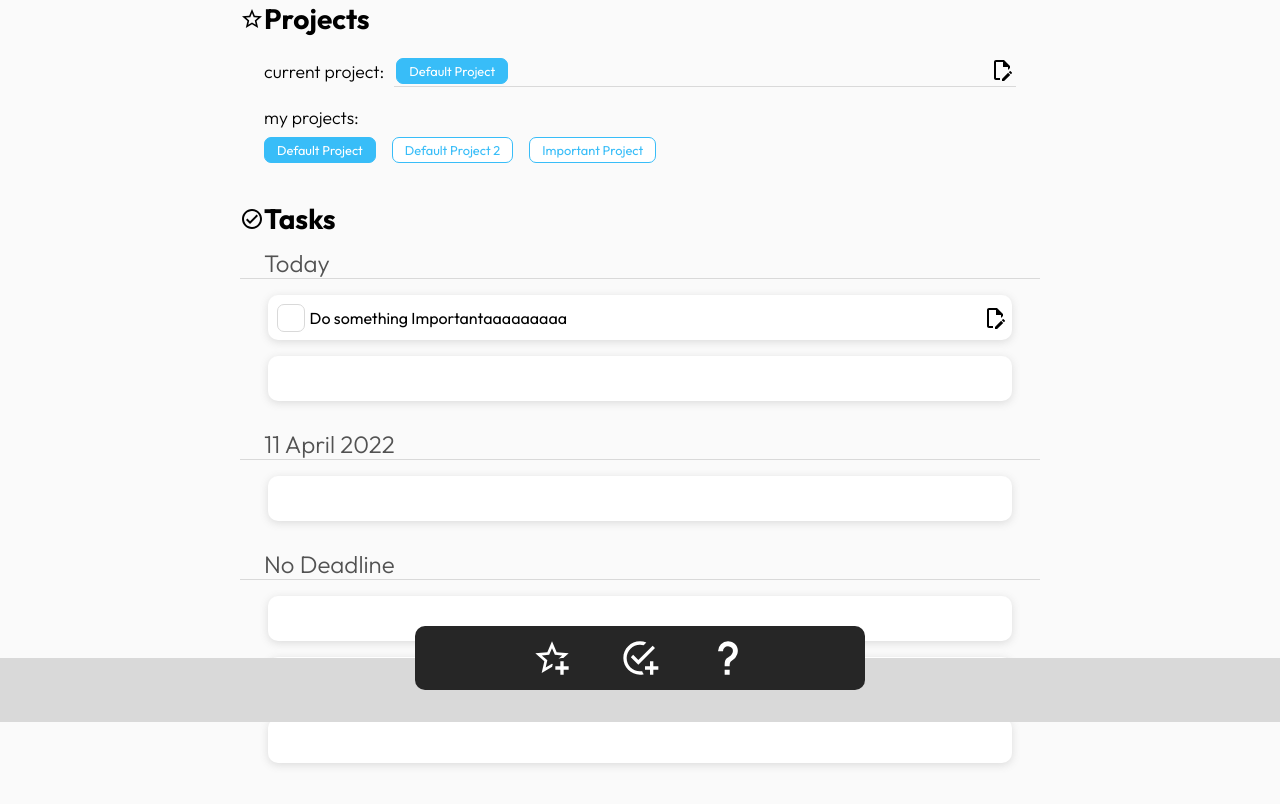
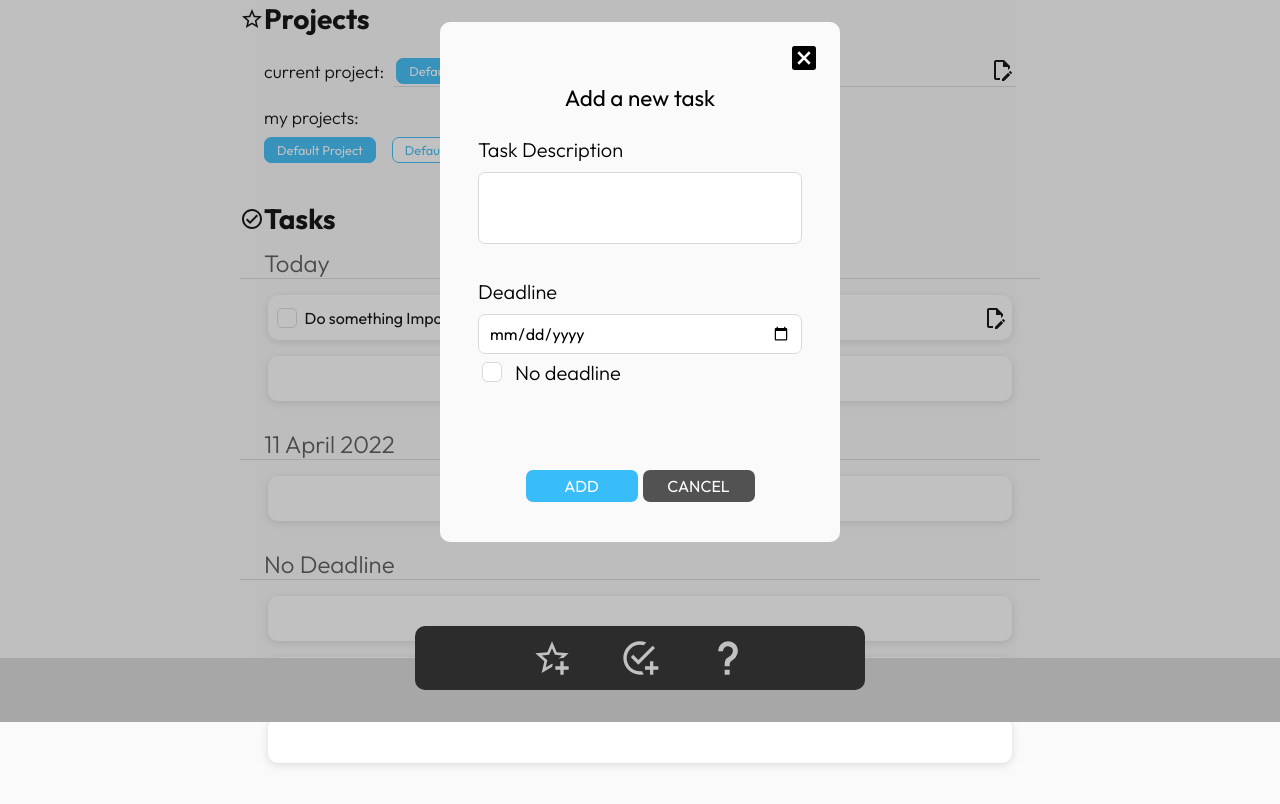
Before and after one commit to RobertAlexBarbu/to-do-app, a website built with webpack: page dist/index.html in a window 1280 px wide. Both pictures are taken after a click on the element 640 px from the left and 736 px from the top of the page. Shown: the part 78-882 px from the top of the page. Built offline with nearby package versions, Linux system fonts and the light colour scheme.

Commit message:
Create add task modal

```diff
--- /dev/null
+++ b/src/addTaskModal.js
@@ -0,0 +1,38 @@
+
+export default function addTaskModal() {
+
+    const addTasktModal = document.querySelector(".add-task-modal");
+
+    /* the form control */
+    const inputTaskDescription = document.querySelector("#task-description");
+
+    // stop propagation
+    const addTaskForm = document.querySelector(".add-task-form");
+    addTaskForm.addEventListener("click", (event) => {
+      event.stopPropagation();
+    });
+
+    /* Open */
+    const addTaskIcon = document.querySelector(".add-task");
+    addTaskIcon.addEventListener("click", () => {
+      addTasktModal.classList.add("visible");
+      inputTaskDescription.value = "";
+      addTaskForm.classList.add("active");
+    });
+
+    /* Close */
+
+    function closeAddTaskModal() {
+      addTasktModal.classList.remove("visible");
+      addTaskForm.classList.remove("active");
+    }
+
+    addTasktModal.addEventListener("click", closeAddTaskModal);
+
+    const closeAddTaskIcon = document.querySelector(".close-add-task-icon");
+    closeAddTaskIcon.addEventListener("click", closeAddTaskModal);
+
+    const cancelAddTaskBtn = document.querySelector("#cancel-add-btn");
+    cancelAddTaskBtn.addEventListener("click", closeAddTaskModal);
+
+}
--- a/src/index.js
+++ b/src/index.js
@@ -1,8 +1,10 @@
 
 import Project from "./Project";
-import newProjectModular from "./newProjectModular";
-import editProjectModular from "./editProjectModular";
+import newProjectModal from "./newProjectModal";
+import editProjectModal from "./editProjectModal";
+import addTaskModal from "./addTaskModal";
 
 Project.renderInitial();
-newProjectModular();
-editProjectModular();
+newProjectModal();
+editProjectModal();
+addTaskModal();
```
Also changed, not shown: dist/check-bold.svg (added), dist/index.html, dist/main.js, dist/styles.css, src/editProjectModal.js (renamed from src/editProjectModular.js), src/newProjectModal.js (renamed from src/newProjectModular.js).
